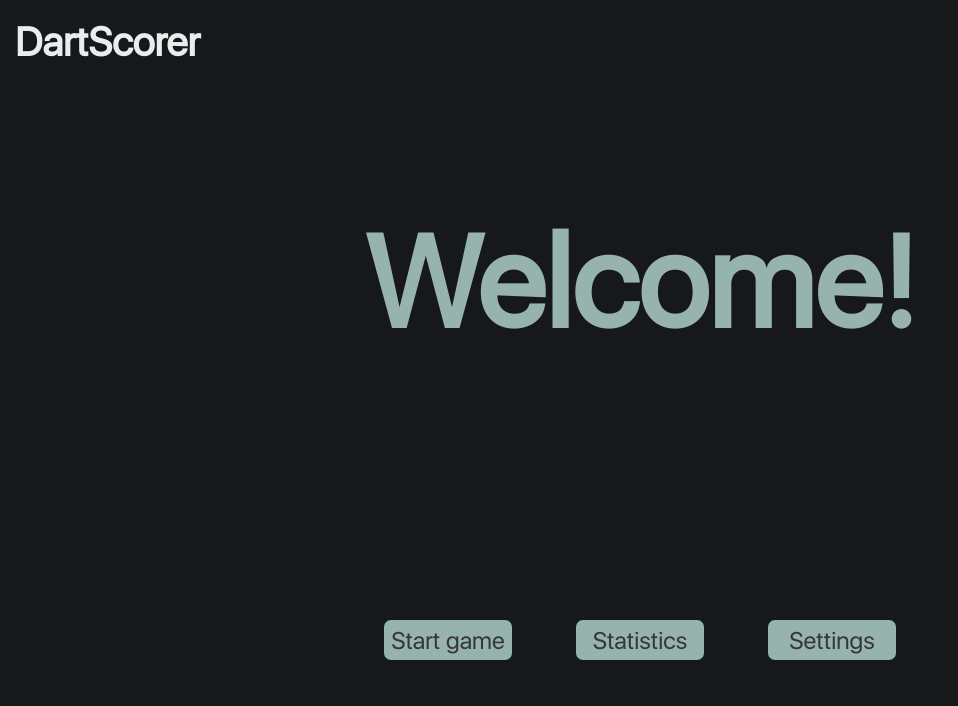
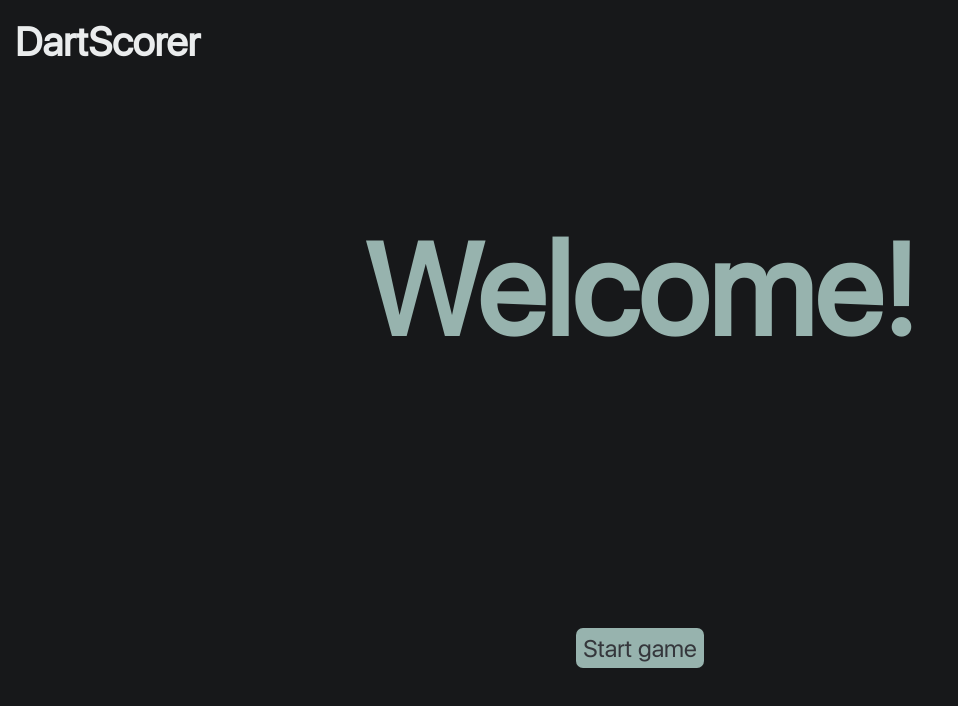
Before and after one commit to pettrichjonah/DartScorerByJP, an Angular app: page / in a window 1280 px wide. Shown: the top 706 px of the page, without its empty margins (0-958 px from the left). Built offline with nearby package versions, Linux system fonts and the light colour scheme.

Commit message:
Remove nonfunctional buttons and improve layout

```diff
--- a/src/app/home/home.component.html
+++ b/src/app/home/home.component.html
@@ -1,8 +1,4 @@
 <main>
 	<h3>Welcome!</h3>
-	<div class="menu-list">
-		<button (click)="goToStartGamePage()">Start game</button>
-		<button>Statistics</button>
-		<button>Settings</button>
-	</div>
+	<button (click)="goToStartGamePage()" tabindex="-1">Start game</button>
 </main>
--- a/src/app/home/home.component.less
+++ b/src/app/home/home.component.less
@@ -12,14 +12,6 @@ main {
 		font-size: 10vw;
 		color: @primary-accent-color;
 	}
-
-	.menu-list {
-		width: 40%;
-		height: 10%;
-		display: flex;
-		flex-direction: row;
-		justify-content: space-between;
-		align-items: center;
 
 	button {
 		width: 10vw;
@@ -37,28 +29,22 @@ main {
 		}
 	}
 }
-}
 
 @media (orientation: portrait) {
 	main {
+		width: 100%;
 
 		h3 {
-			justify-self: first baseline;
+			font-size: 15vw;
+			margin-top: 20vh;
 		}
-
-		.menu-list {
-			width: 100%;
-			height: 40%;
-			flex-direction: column;
-			justify-content: center;
-			align-items: flex-end;
-			justify-self: flex-end;
 
 		button {
 			width: 100%;
-				height: 33%;
+			height: 10vh;
+			font-size: 8vw;
 			border-radius: 0;
+			margin-top: auto;
 		}
 	}
 }
-}
```
Lines whose indentation alone changed are shown as unchanged.
